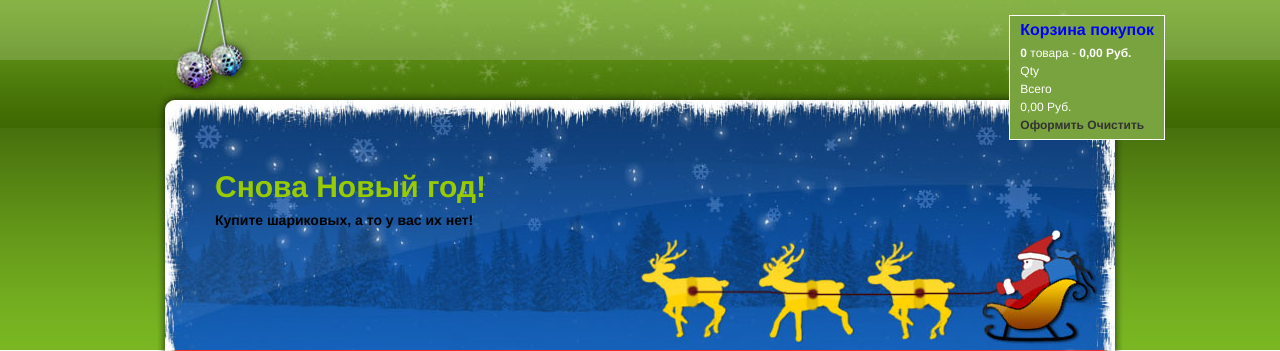
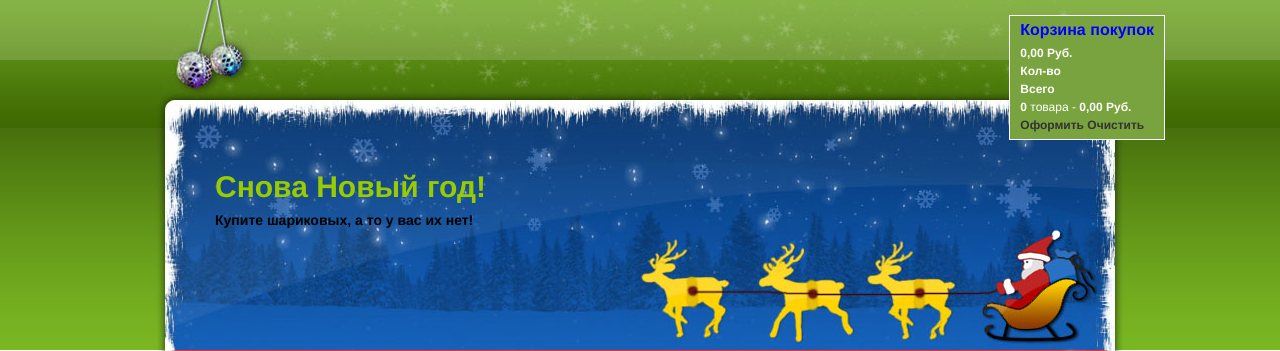
Before and after one commit to kakoka/eshop, a Django app: page /products/ in a window 1280 px wide. Shown: the top 351 px of the page. Run offline with Django 3.2, Linux system fonts and the light colour scheme; data comes from the database, SQL or seed files in the repository; both versions use the stored data as it was after the commit; some libraries are stand-ins or nearby versions.

Commit message:
cart modifications next

```diff
--- a/eshop/templates/eshop/_base.html
+++ b/eshop/templates/eshop/_base.html
@@ -26,7 +26,7 @@
             { attr: "name" }, //, label: "Наименование" } ,
             { attr: "price" }, // , label: "Цена", view: 'currency' } ,
             { view: "decrement" , label: false , text: "-" } ,
-            { attr: "quantity" , label: "Qty" } ,
+            { attr: "quantity" , label: "Кол-во" } ,
             { view: "increment" , label: false , text: "+" } ,
             { attr: "total" , label: "Всего", view: 'currency' } ,
             { view: "remove" , text: "Удалить" , label: false }
@@ -60,10 +60,9 @@
         </div>
 
         <div id="templatemo_shoppingcart">
-	        <h3>Корзина покупок</h3>
-            <span class="simpleCart_quantity"></span> товара - <span class="simpleCart_total"></span>
-            <div class="simpleCart_items"></div>
-            <div class="simpleCart_total"></div>
+	        <h3>Корзина покупок</h3><span class="simpleCart_total"></span><br>
+            <span class="simpleCart_items"></span><span class="simpleCart_quantity"></span> товара - <span class="simpleCart_total"></span>
+            <br>
             <a href="javascript:;" class="simpleCart_checkout">Оформить</a>
             <a href="javascript:;" class="simpleCart_empty">Очистить</a>
         </div>
--- a/eshop/views/products.py
+++ b/eshop/views/products.py
@@ -64,6 +64,7 @@ def checkout(request):
 
     if request.method == 'POST':
         cart = Cart(request.session)
+        cart.clear()
         q = request.POST
         d = dict(q._iterlists())
         w = d.get('itemCount')
```
Also changed, not shown: db.sqlite3.
